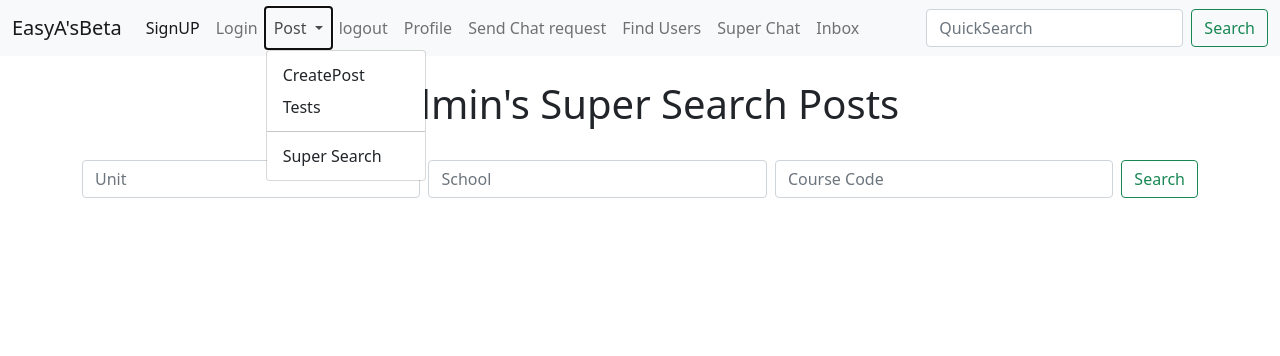
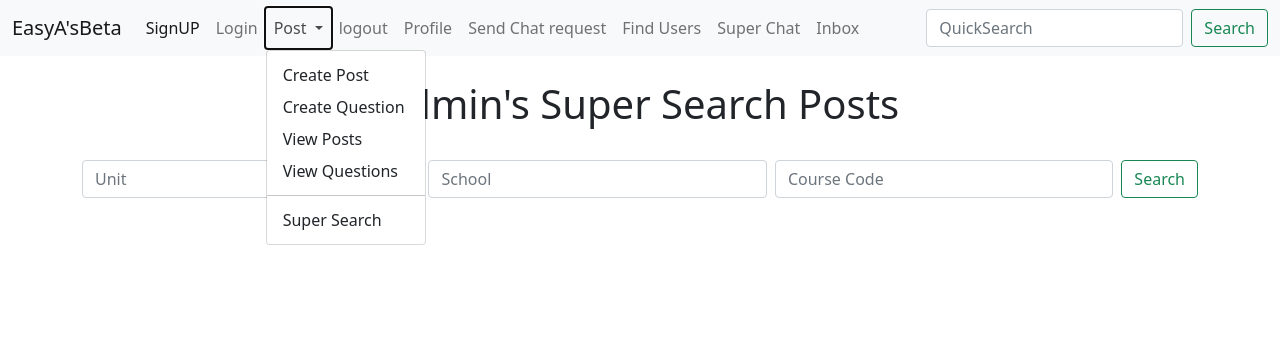
Before and after one commit to Kenzoe2004/EasyAs, a Flask app: page /Admin in a window 1280 px wide, after a click on "Post". Shown: the top 356 px of the page. Run offline with Flask 2, Linux system fonts and the light colour scheme; the visitor is signed in with stand-in values (Sample User, id 1); data comes from the database, SQL or seed files in the repository; data that the repository does not hold is empty.

Commit message:
Update base.html

```diff
--- a/website/templates/base.html
+++ b/website/templates/base.html
@@ -29,8 +29,10 @@
             Post
           </a>
                         <ul class="dropdown-menu" aria-labelledby="navbarDropdown">
-                            <li><a class="dropdown-item" href="/create-post">CreatePost</a></li>
-                            <li><a class="dropdown-item" href="/home">Tests</a></li>
+                            <li><a class="dropdown-item" href="/create-post">Create Post</a></li>
+                            <li><a class="dropdown-item" href="/create-question">Create Question</a></li>
+                            <li><a class="dropdown-item" href="/home">View Posts</a></li>
+                            <li><a class="dropdown-item" href="/Tests">View Questions</a></li>
                             <li>
                                 <hr class="dropdown-divider">
                             </li>
```
